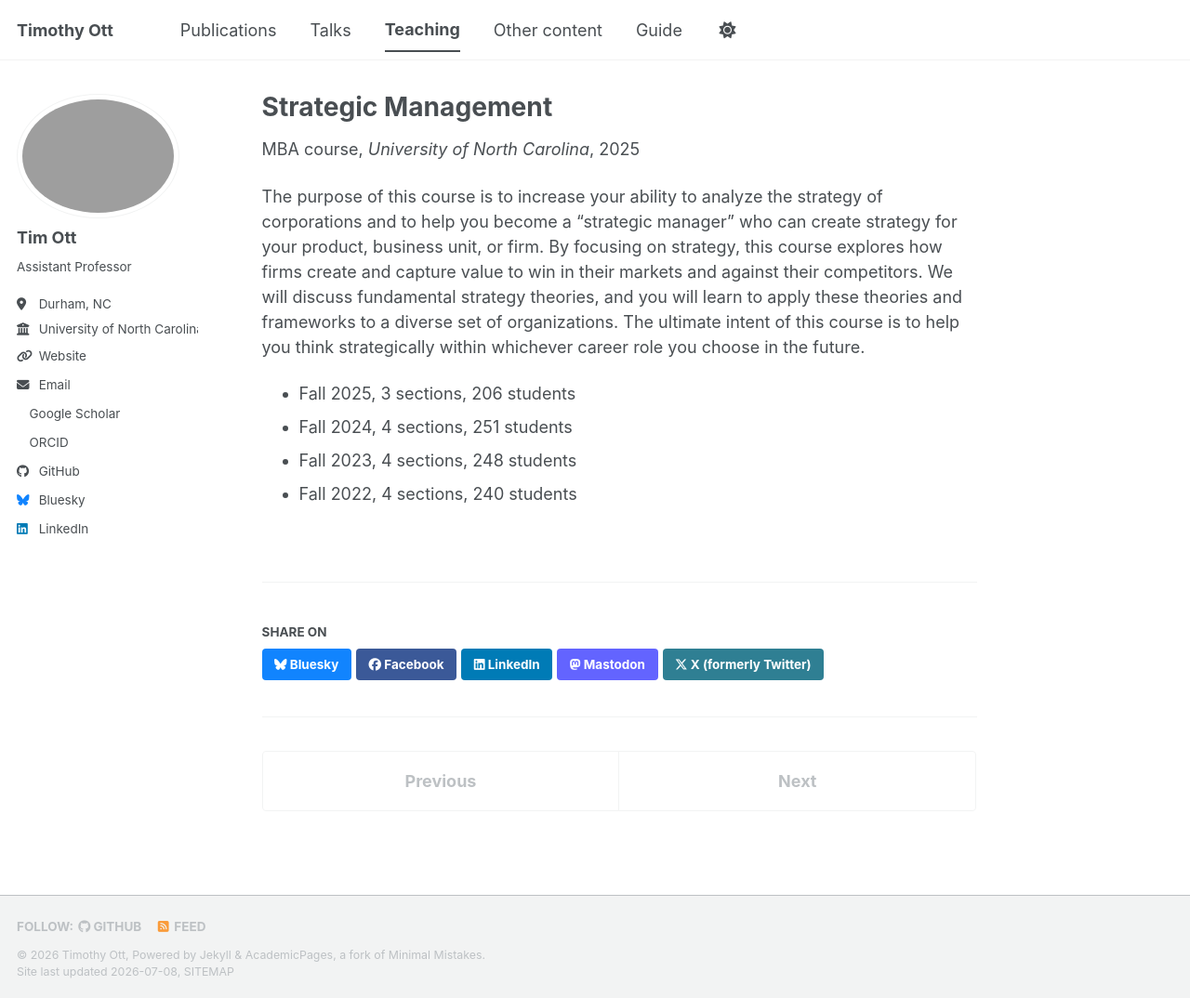
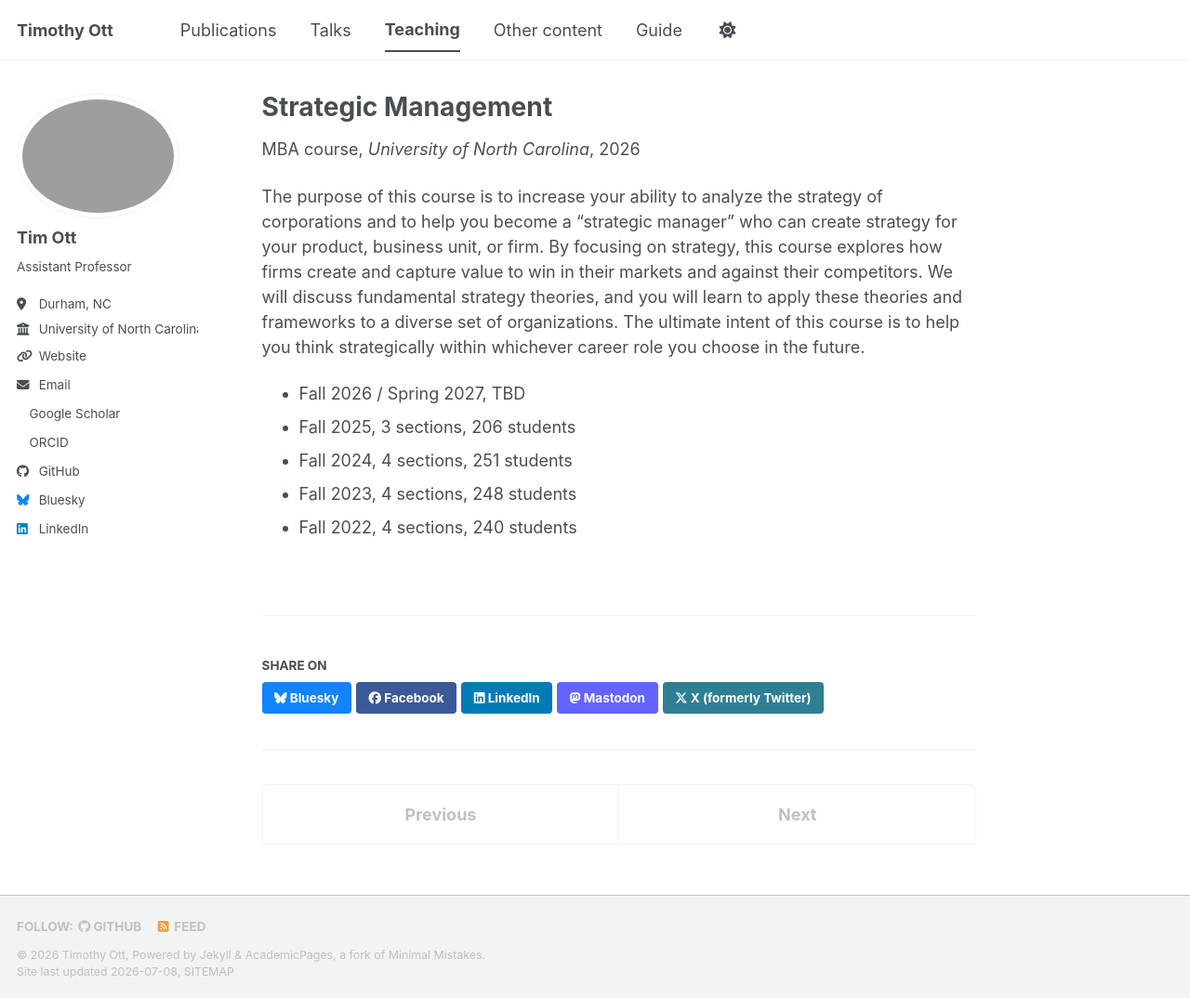
Before and after one commit to timothyott/timothyott.github.io, a Jekyll site: the page built from _teaching/MBA800.md, in a window 1280 px wide and 1074 px high. Shown: the whole window at 93% size. Built offline with Jekyll 4.4.1, drawn with Linux system fonts in a browser that asks for light colours; a style sheet for code colours, icons or effects is not loaded.

Commit message:
Update MBA800.md

```diff
--- a/_teaching/MBA800.md
+++ b/_teaching/MBA800.md
@@ -4,12 +4,13 @@ collection: teaching
 type: "MBA course"
 permalink: /teaching/MBA800
 venue: "University of North Carolina"
-date: 2025-10-20
+date: 2026-10-20
 location: "Chapel Hill, NC"
 ---
 
 The purpose of this course is to increase your ability to analyze the strategy of corporations and to help you become a “strategic manager” who can create strategy for your product, business unit, or firm. By focusing on strategy, this course explores how firms create and capture value to win in their markets and against their competitors. We will discuss fundamental strategy theories, and you will learn to apply these theories and frameworks to a diverse set of organizations. The ultimate intent of this course is to help you think strategically within whichever career role you choose in the future.
 
+* Fall 2026 / Spring 2027, TBD
 * Fall 2025, 3 sections, 206 students
 * Fall 2024, 4 sections, 251 students
 * Fall 2023, 4 sections, 248 students
```
